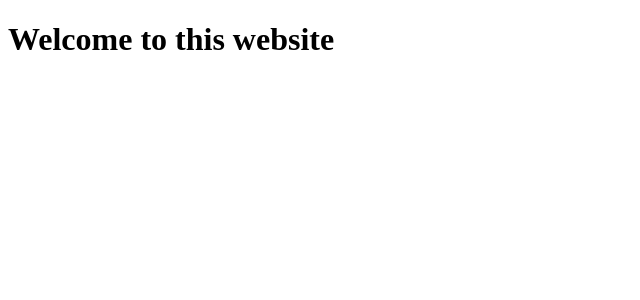
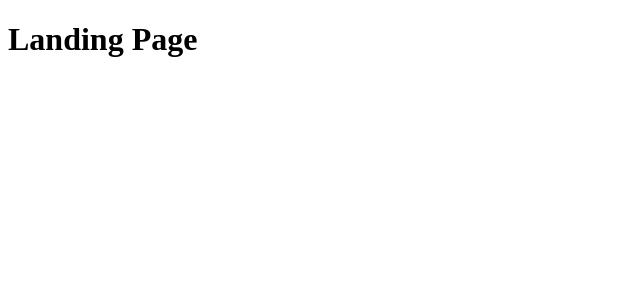
Before and after one commit to jatinprime/TODO-APPLICATION, a React (Create React App) app in the folder client/: page / in a window 1280 px wide. Shown: the top 300 px of the page, without its empty margins (0-640 px from the left). Built offline with nearby package versions, Linux system fonts and the light colour scheme.

Commit message:
implement routing functionality with react-router-dom in App component

```diff
--- a/client/src/App.js
+++ b/client/src/App.js
@@ -1,9 +1,31 @@
+import { Routes, Route } from "react-router-dom";
+import Landing from "./pages/Landing/Landing";
+import Login from "./pages/Auth/Login";
+import Register from "./pages/Auth/Register";
+import About from "./pages/About/About";
+import TodoList from "./pages/ToDos/TodoList";
 
+//Routes will work like a container
+//Route will be a single working route
+
+/*------------------------------
+TO APPLY ROUTING FUNCTIONALITY
+
+1) npm i react-router-dom
+2) Inside index.js , import Browser Router and wrap the container inside it
+3) In App.js , import Routes and Route , and apply the following path according with the element
+-------------------------------*/
 
 function App() {
     return (
         <div>
-            <h1>Welcome to this website</h1>
+            <Routes>
+                <Route path="/" element={<Landing />} />
+                <Route path="/login" element={<Login />} />
+                <Route path="/register" element={<Register />} />
+                <Route path="/about" element={<About />} />
+                <Route path="/todoList" element={<TodoList />} />
+            </Routes>
         </div>
     );
 }
--- a/client/src/index.js
+++ b/client/src/index.js
@@ -1,16 +1,19 @@
-import React from 'react';
-import ReactDOM from 'react-dom/client';
-import './index.css';
-import App from './App';
-import reportWebVitals from './reportWebVitals';
+import React from "react";
+import ReactDOM from "react-dom/client";
+import "./index.css";
+import App from "./App";
+import reportWebVitals from "./reportWebVitals";
 
+//To Enable the functionality of the router , we have to import the router here (react - router - dom)
+import { BrowserRouter } from "react-router-dom";
 
-
-const root = ReactDOM.createRoot(document.getElementById('root'));
+const root = ReactDOM.createRoot(document.getElementById("root"));
 root.render(
-  <React.StrictMode>
-    <App />
-  </React.StrictMode>
+    <React.StrictMode>
+        <BrowserRouter>
+            <App />
+        </BrowserRouter>
+    </React.StrictMode>
 );
 
 // If you want to start measuring performance in your app, pass a function
```
